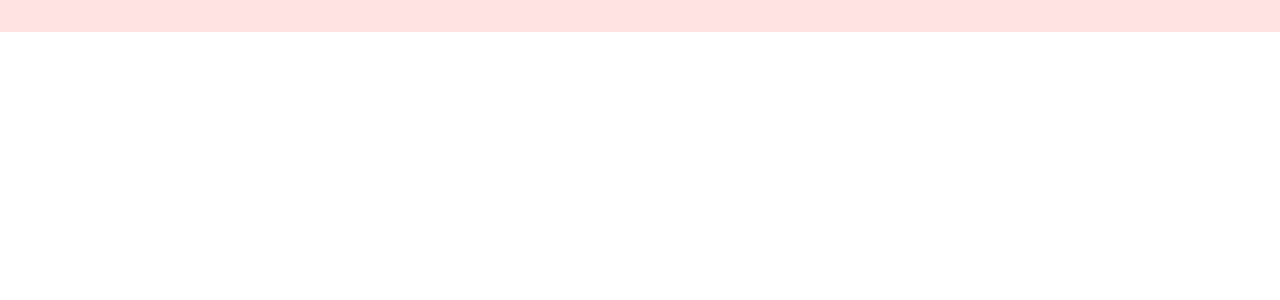
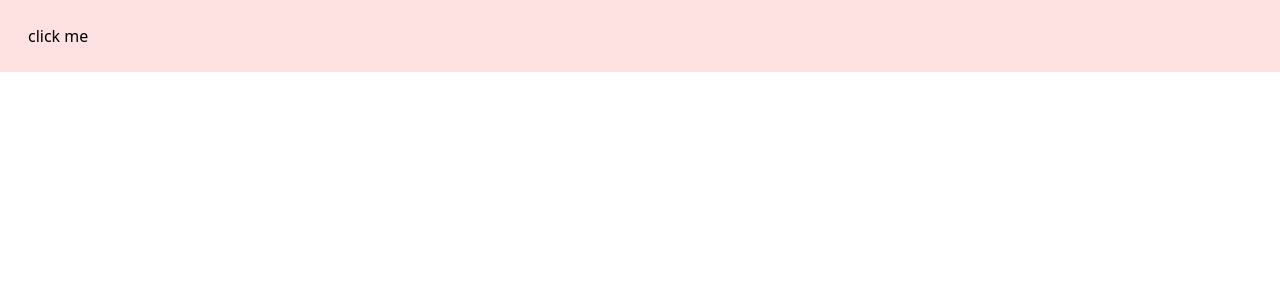
Before and after one commit to pharos-lab/lanthorn, a Vue app: page / in a window 1280 px wide. Shown: the top 300 px of the page. Built offline with nearby package versions, Linux system fonts and the light colour scheme.

Commit message:
made button component to be button or link based on href props existing

```diff
--- a/src/App.vue
+++ b/src/App.vue
@@ -1,10 +1,11 @@
 <template>
   <div class="p-4 bg-red-100">
-
+    <LButton>click me</LButton>
 
   </div>
 </template>
 
 
 <script setup>
+import LButton from '@/components/LButton.vue'
 </script>
--- a/src/components/LButton.vue
+++ b/src/components/LButton.vue
@@ -1,8 +1,16 @@
 <template>
+    <component
+    :is="tag"
+    :href="props.href ?? null"
+    class="l-button px-3 py-2"
+    >
+        <slot></slot>
+    </component>
 
 </template>
 
 <script setup>
+import { computed } from 'vue'
 
 const props = defineProps({
     color: {
@@ -33,5 +41,10 @@ const props = defineProps({
         default: true,
     },
     focus: String,
+    href: String
+})
+
+const tag = computed(() => {
+    return props.href ? 'a' : 'button'
 })
 </script>
```
Also changed, not shown: 1 other file (tests, documents, lock files or other folders).
